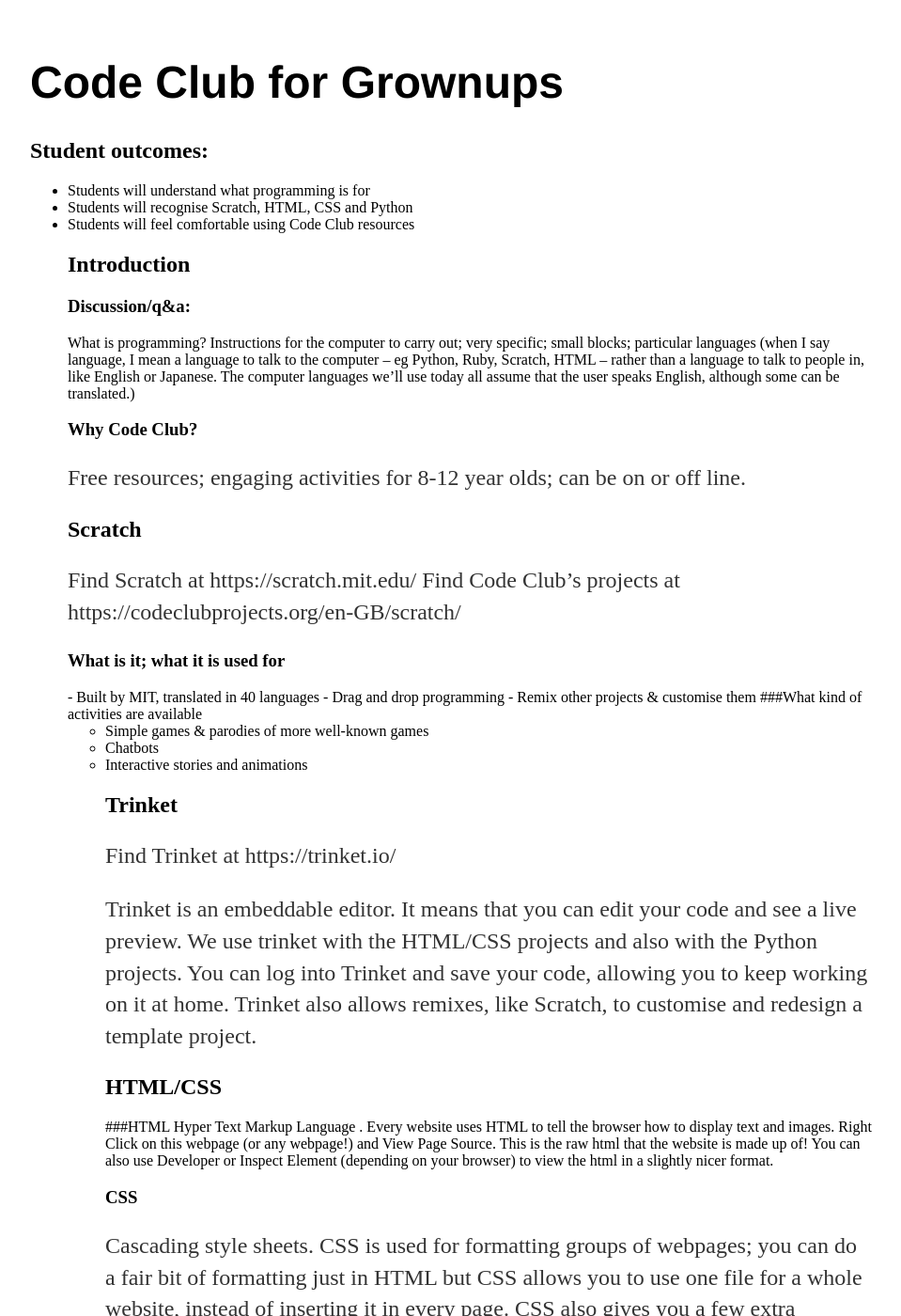
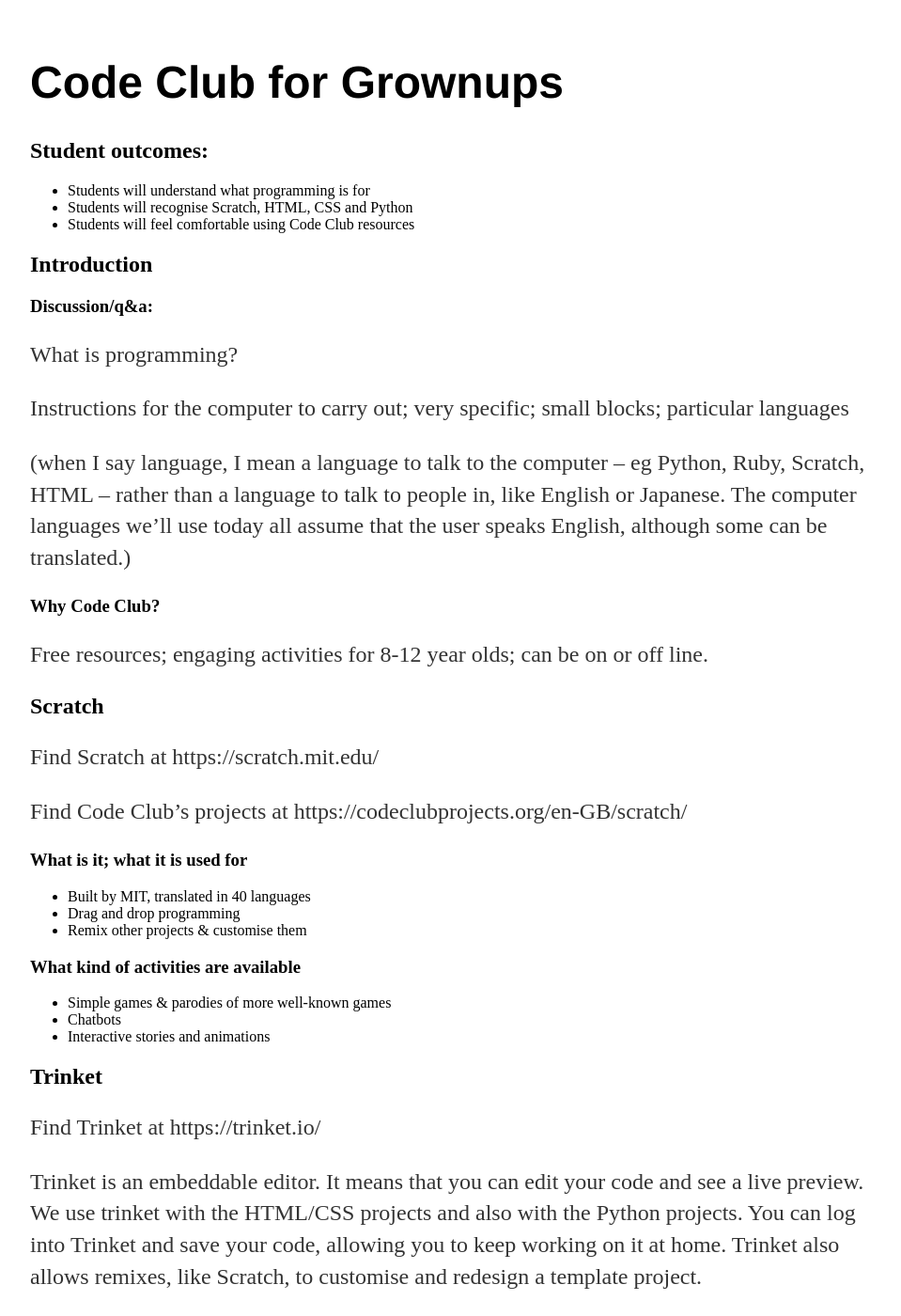
Before and after one commit to emillym/emillym.github.io, a Jekyll site: the page built from index.html, in a window 1280 px wide and 1400 px high. Shown: the whole window at 94% size, without its empty margins (160-1119 px from the left). Built offline with Jekyll 4.4.1, drawn with Linux system fonts in a browser that asks for light colours; some of the changed text lies outside the part shown.

Commit message:
Update index.html

```diff
--- a/index.html
+++ b/index.html
@@ -2,43 +2,47 @@
 layout: default
 title: Code Club for Grownups
 ---
-<div class="blurb">
+<div class="content">
 	<h1>Code Club for Grownups</h1>
 	<h2>Student outcomes:</h2>
 <ul>
 	<li>Students will understand what programming is for</li>
 	<li>Students will recognise Scratch, HTML, CSS and Python</li>
 	<li>Students will feel comfortable using Code Club resources</li>
+	</ul>
 	<h2>Introduction</h2>
 		<h3>Discussion/q&a:</h3>
-What is programming?
-	Instructions for the computer to carry out; very specific; small blocks; particular languages
-(when I say language, I mean a language to talk to the computer – eg Python, Ruby, Scratch, HTML – rather than a language to talk to people in, like English or Japanese. The computer languages we’ll use today all assume that the user speaks English, although some can be translated.)
+		<p>What is programming?</p>
+		<p>Instructions for the computer to carry out; very specific; small blocks; particular languages</p>
+		<p>(when I say language, I mean a language to talk to the computer – eg Python, Ruby, Scratch, HTML – rather than a language to talk to people in, like English or Japanese. The computer languages we’ll use today all assume that the user speaks English, although some can be translated.)</p>
 		<h3>Why Code Club?</h3>
 		<p>Free resources; engaging activities for 8-12 year olds; can be on or off line.</p>
 	<h2>Scratch</h2>
-<p>Find Scratch at https://scratch.mit.edu/
-	Find Code Club’s projects at https://codeclubprojects.org/en-GB/scratch/ </p>
+	<p>Find Scratch at https://scratch.mit.edu/ </p>
+	<p>Find Code Club’s projects at https://codeclubprojects.org/en-GB/scratch/ </p>
 	<h3>What is it; what it is used for</h3>
-- Built by MIT, translated in 40 languages
-- Drag and drop programming
-- Remix other projects & customise them
-###What kind of activities are available
+	<ul>
+		<li>Built by MIT, translated in 40 languages</li>
+		<li>Drag and drop programming </li>
+		<li>Remix other projects & customise them</li>
+		</ul>
+		<h3>What kind of activities are available</h3>
 <ul>
 	<li>Simple games & parodies of more well-known games</li>
 	<li>Chatbots</li>
 	<li>Interactive stories and animations</li>
+	</ul>
 	<h2>Trinket</h2>
 <p>Find Trinket at https://trinket.io/
 <p>Trinket is an embeddable editor. It means that you can edit your code and see a live preview. We use trinket with the HTML/CSS projects and also with the Python projects. You can log into Trinket and save your code, allowing you to keep working on it at home. Trinket also allows remixes, like Scratch, to customise and redesign a template project.
 	<h2>HTML/CSS</h2>
-###HTML
-Hyper Text Markup Language . Every website uses HTML to tell the browser how to display text and images.
-	Right Click on this webpage (or any webpage!) and View Page Source. This is the raw html that the website is made up of!
-	You can also use Developer or Inspect Element (depending on your browser) to view the html in a slightly nicer format.
+<h3>HTML<h3>
+<p>Hyper Text Markup Language . Every website uses HTML to tell the browser how to display text and images.</p>
+	<p>Right Click on this webpage (or any webpage!) and View Page Source. This is the raw html that the website is made up of!</p>
+	<p>You can also use Developer or Inspect Element (depending on your browser) to view the html in a slightly nicer format.</p>
 	<h3>CSS</h3>
-<p>Cascading style sheets. CSS is used for formatting groups of webpages; you can do a fair bit of formatting just in HTML but CSS allows you to use one file for a whole website, instead of inserting it in every page. CSS also gives you a few extra formatting options that aren’t available in HTML.
-	You can see some CSS by right clicking and choosing Inspect Element. Go to sources and find a css file. You can then view the CSS file in the Console.</p>
+<p>Cascading style sheets. CSS is used for formatting groups of webpages; you can do a fair bit of formatting just in HTML but CSS allows you to use one file for a whole website, instead of inserting it in every page. CSS also gives you a few extra formatting options that aren’t available in HTML.</p>
+	<p>You can see some CSS by right clicking and choosing Inspect Element. Go to sources and find a css file. You can then view the CSS file in the Console.</p>
 <h3>Code Club Projects</h3>
 <p>The projects are all simple websites, although they increase in complexity as the term goes on. If you finish the whole term you will have created and practised webpages with:</p>
 	<ul>
@@ -69,4 +73,4 @@
 	<li>Code.org https://code.org/ </li>
 <p>This one has activities for very young kids all the way up to university level. Like Scratch, Code.org uses drag and drop blocks to build code, but it starts with small, simple puzzles to get kids used to the idea. </p>
 	</ul>
-</div><!-- /.blurb -->
+</div><!-- /.content -->
```
Lines whose indentation alone changed are shown as unchanged.
